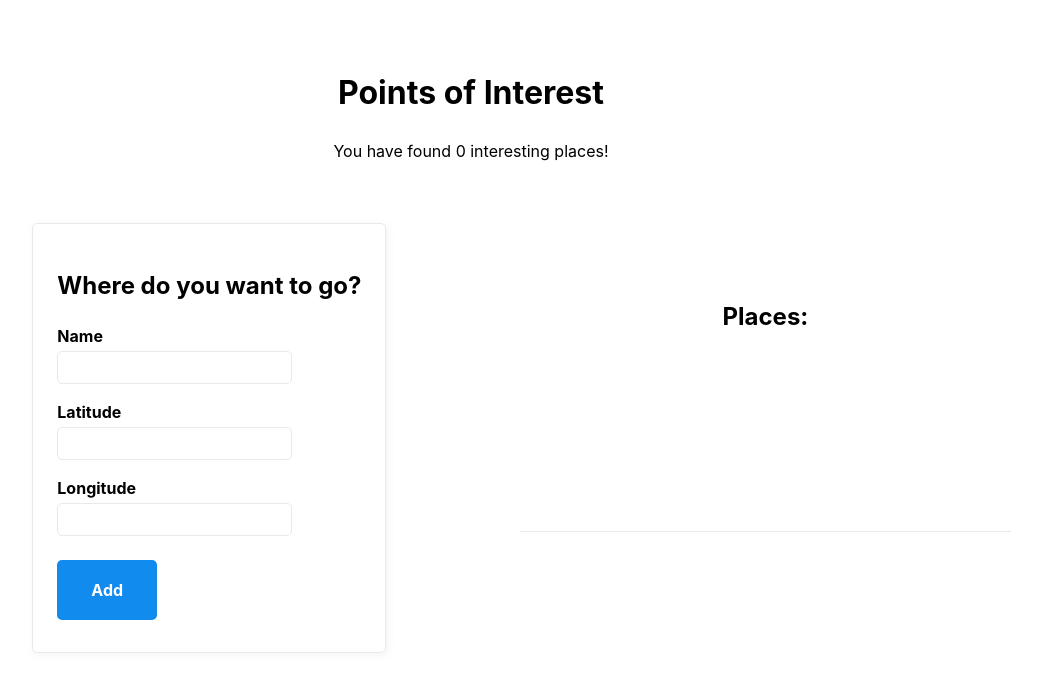
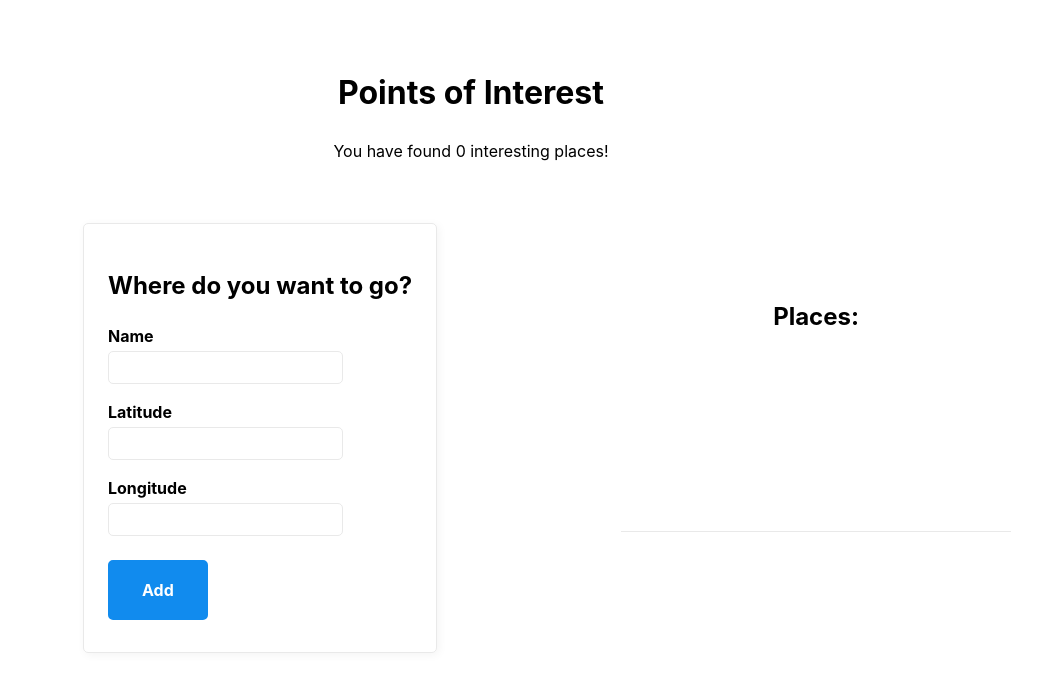
Before and after one commit to JohnMayes/poi-app-starter, a React (Create React App) app: page / in a window 1280 px wide. Shown: the top 692 px of the page, without its empty margins (169-1211 px from the left). Built offline with nearby package versions, Linux system fonts and the light colour scheme.

Commit message:
css changes

```diff
--- a/src/App.css
+++ b/src/App.css
@@ -44,9 +44,8 @@
 .App {
   display: grid;
   grid-template-areas:
-    'head head head'
-    'form map map'
-    'form map map';
+    'head head'
+    'form map';
 }
 
 .App-header {
@@ -62,6 +61,17 @@
   grid-area: map;
   padding-left: 1rem;
   align-items: center;
+}
+
+.placeButtons {
+  display: flex;
+  flex-wrap: wrap;
+  align-items: center;
+  justify-content: center;
+}
+
+.placeButtons button {
+  margin: 0.5rem;
 }
 
 /* Layout */
--- a/src/App.tsx
+++ b/src/App.tsx
@@ -38,8 +38,6 @@ function App() {
     setPlaces(newPlaces);
   };
 
-  console.log(places);
-
   return (
     <div className="App">
       <header className="App-header">
--- a/src/components/Form.tsx
+++ b/src/components/Form.tsx
@@ -43,6 +43,7 @@ function Form(props: IFormProps) {
           onChange={(e) => handleChange(e, 'name')}
           value={formInput.name}
           required={true}
+          name={'name'}
         ></input>
         <label htmlFor="point_lat">Latitude</label>
         <input
@@ -51,6 +52,7 @@ function Form(props: IFormProps) {
           onChange={(e) => handleChange(e, 'lat')}
           value={formInput.lat}
           required={true}
+          name={'lat'}
         ></input>
         <label htmlFor="point_long">Longitude</label>
         <input
@@ -59,6 +61,7 @@ function Form(props: IFormProps) {
           onChange={(e) => handleChange(e, 'log')}
           value={formInput.log}
           required={true}
+          name={'log'}
         ></input>
         <button type="submit">Add</button>
       </form>
--- a/src/components/Map.tsx
+++ b/src/components/Map.tsx
@@ -15,7 +15,7 @@ function Map(props: IMapProps) {
       </figure> */}
       <h1>Places:</h1>
       <hr></hr>
-      <div className="capturedPieces">
+      <div className="placeButtons">
         {props.places.map((i) => {
           return (
             <button type="button" onClick={() => props.removePlace(i.key)}>
```
